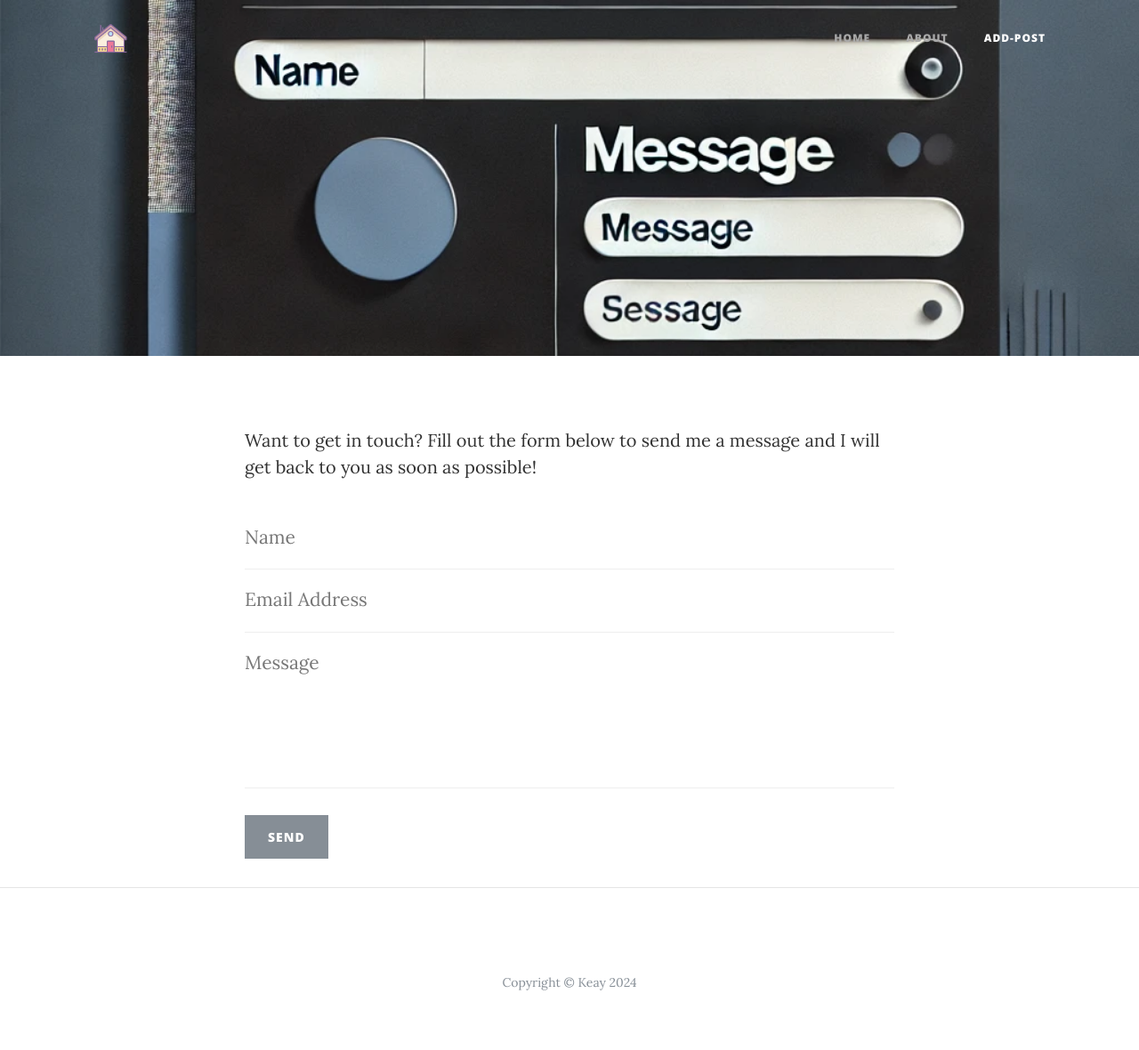
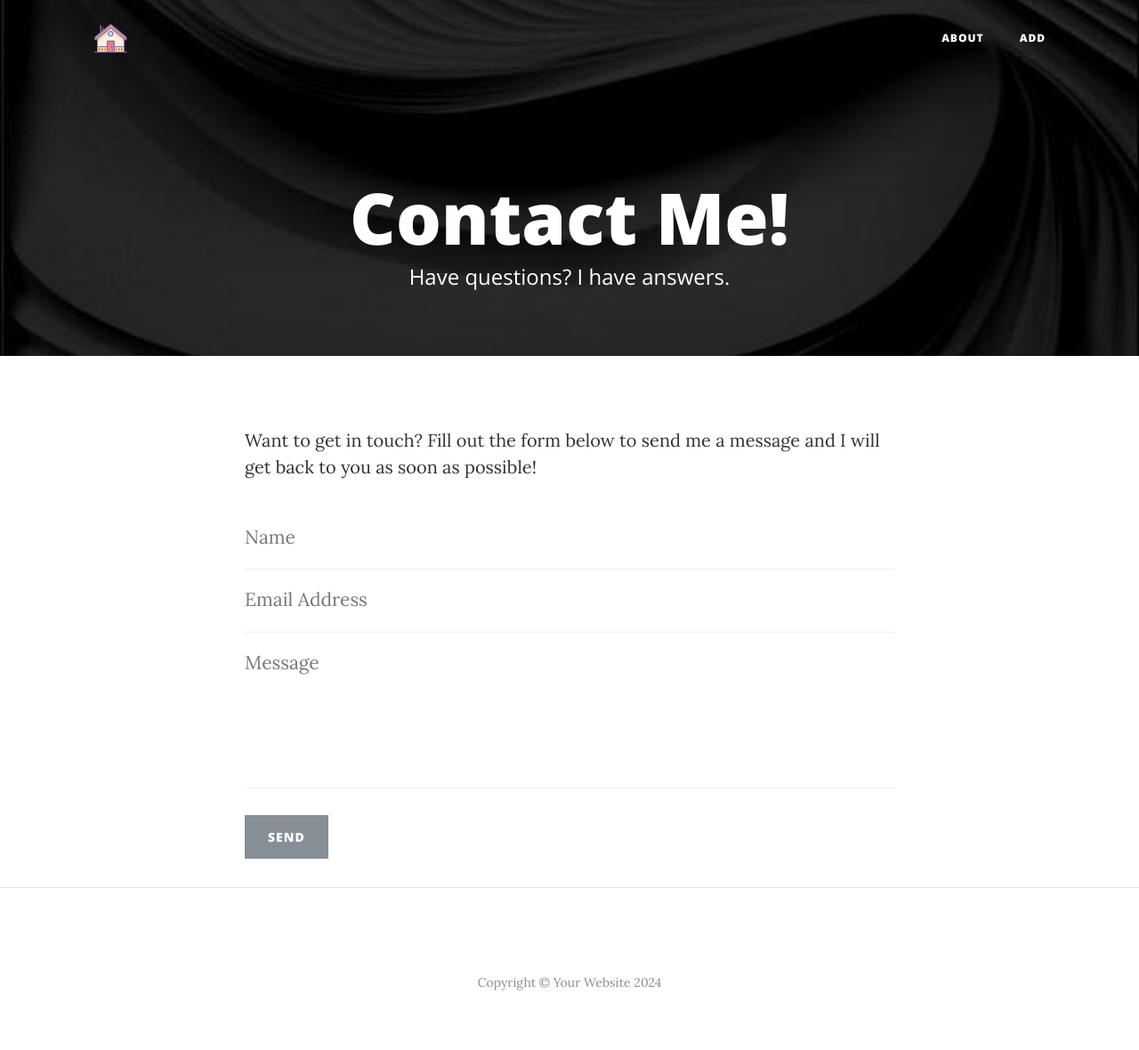
Before and after one commit to hayoad/scour, a Flask app: page /contact in a window 1280 px wide. Shown: the whole page at 89% size. Run offline with Flask 3, Linux system fonts and the light colour scheme; some libraries are stand-ins or nearby versions.

Commit message:
modified:   __pycache__/app.cpython-313.pyc 	modified:   app.py 	deleted:    instance/blod.db 	modified:   instance/blog.db 	new file:   static/contact.jpeg 	deleted:    static/contact.webp 	modified:   templates/about.html 	modified:   templates/add.html 	modified:   templates/contact.html 	modified:   templates/index.html

```diff
--- a/app.py
+++ b/app.py
@@ -1,6 +1,6 @@
 from flask import Flask, render_template, request, redirect, url_for
 from flask_sqlalchemy import SQLAlchemy
-from datetime import datetime, timezone
+from datetime import datetime
 
 app = Flask(__name__)
 
@@ -22,6 +22,19 @@ class BlogPost(db.Model):
         self.author = author
         self.content = content
         self.date_posted = date_posted
+
+class Message(db.Model):
+    id = db.Column(db.Integer, primary_key=True)
+    name = db.Column(db.String(50), nullable=False)
+    email = db.Column(db.String(50), nullable=False)
+    message = db.Column(db.Text, nullable=False)
+    date_sent = db.Column(db.DateTime)
+
+    def __init__(self, name, email, message, date_sent):
+        self.name = name
+        self.email = email
+        self.message = message
+        self.date_sent = date_sent
 
 @app.route('/')
 def index():
@@ -56,16 +69,14 @@ def addpost():
     return redirect(url_for('index'))
 
 
-@app.route('/contact')
+@app.route('/contact', methods=['GET', 'POST'])
 def contact():
+    if request.method == 'POST':
+        name = request.form['name']
+        email = request.form['email']
+        message = request.form['message']
+        new_message = Message(name=name, email=email, message=message, date_sent=datetime.now())
+        db.session.add(new_message)
+        db.session.commit()
+        return redirect(url_for('contact'))
     return render_template('contact.html')
-
-@app.route('/send_message', methods=['POST'])
-def send_message():
-    # Handle the form submission here
-    name = request.form['name']
-    email = request.form['email']
-    message = request.form['message']
-    # Process or store the data as needed
-    message = f"Name: {name}\nEmail: {email}\nMessage: {message}"
-    return redirect(url_for('index'))
--- a/templates/about.html
+++ b/templates/about.html
@@ -8,7 +8,7 @@
     <meta name="description" content="">
     <meta name="author" content="">
 
-    <title>Scour Blog</title>
+    <title>Scour Blog - About</title>
 
     <!-- Bootstrap core CSS -->
     <link href="{{ url_for('static', filename='bootstrap.min.css') }}" rel="stylesheet">
@@ -35,9 +35,6 @@
         </button>
         <div class="collapse navbar-collapse" id="navbarResponsive">
           <ul class="navbar-nav ml-auto">
-            <li class="nav-item">
-              <a class="nav-link" href="{{ url_for('index') }}">Home</a>
-            </li>
             <li class="nav-item">
               <a class="nav-link" href="{{ url_for('add') }}">Add-Post</a>
             </li>
--- a/templates/add.html
+++ b/templates/add.html
@@ -8,7 +8,7 @@
     <meta name="description" content="">
     <meta name="author" content="">
 
-    <title>Scour Blog</title>
+    <title>Scour Blog - Add</title>
 
     <!-- Bootstrap core CSS -->
     <link href="{{ url_for('static', filename='bootstrap.min.css') }}" rel="stylesheet">
@@ -36,7 +36,7 @@
         <div class="collapse navbar-collapse" id="navbarResponsive">
           <ul class="navbar-nav ml-auto">
             <li class="nav-item">
-              <a class="nav-link" href="{{ url_for('index') }}">Home</a>
+              <a class="nav-link" href="{{ url_for('index') }}"></a>
             </li>
             <li class="nav-item">
               <a class="nav-link" href="{{ url_for('about') }}">About</a>
--- a/templates/contact.html
+++ b/templates/contact.html
@@ -27,26 +27,23 @@
         <div class="collapse navbar-collapse" id="navbarResponsive">
           <ul class="navbar-nav ml-auto">
             <li class="nav-item">
-              <a class="nav-link" href="{{ url_for('index') }}" style="color:darkgray">Home</a>
+              <a class="nav-link" href="{{ url_for('about') }}">About</a>
             </li>
             <li class="nav-item">
-              <a class="nav-link" href="{{ url_for('about') }}" style="color: darkgray;">About</a>
-            </li>
-            <li class="nav-item">
-              <a class="nav-link" href="{{ url_for('add') }}">Add-Post</a>
+              <a class="nav-link" href="{{ url_for('add') }}">Add</a>
             </li>
           </ul>
         </div>
       </div>
     </nav>
     <!-- Page Header -->
-    <header class="masthead" style="background-image: url('{{ url_for('static', filename='contact.webp') }}'); width: 100%; height: 400px;">
+    <header class="masthead" style="background-image: url('{{ url_for('static', filename='contact.jpeg') }}'); width: 100%; height: 400px;">
       <div class="container">
         <div class="row">
           <div class="col-lg-8 col-md-10 mx-auto">
             <div class="page-heading">
-              <h1></h1>
-              <span class="subheading"></span>
+              <h1>Contact Me!</h1>
+              <span class="subheading">Have questions? I have answers.</span>
             </div>
           </div>
         </div>
@@ -57,7 +54,7 @@
       <div class="row">
         <div class="col-lg-8 col-md-10 mx-auto">
           <p>Want to get in touch? Fill out the form below to send me a message and I will get back to you as soon as possible!</p>
-          <form name="name" id="contactForm" method="POST" action="{{ url_for('send_message') }}" novalidate>
+          <form name="contactForm" id="contactForm" method="POST" action="{{ url_for('contact') }}" novalidate>
             <div class="control-group">
               <div class="form-group floating-label-form-group controls">
                 <label>Name</label>
@@ -94,7 +91,7 @@
       <div class="container">
         <div class="row">
           <div class="col-lg-8 col-md-10 mx-auto">
-            <p class="copyright text-muted">Copyright &copy; Keay 2024</p>
+            <p class="copyright text-muted">Copyright &copy; Your Website 2024</p>
           </div>
         </div>
       </div>
--- a/templates/index.html
+++ b/templates/index.html
@@ -8,7 +8,7 @@
     <meta name="description" content="">
     <meta name="author" content="">
 
-    <title>Scour Blog</title>
+    <title>Scour Blog - Home</title>
 
     <!-- Bootstrap core CSS -->
     <link href="{{ url_for('static', filename='bootstrap.min.css') }}" rel="stylesheet">
```
Also changed, not shown: instance/blod.db (deleted), instance/blog.db, static/contact.jpeg (added), static/contact.webp (deleted).
